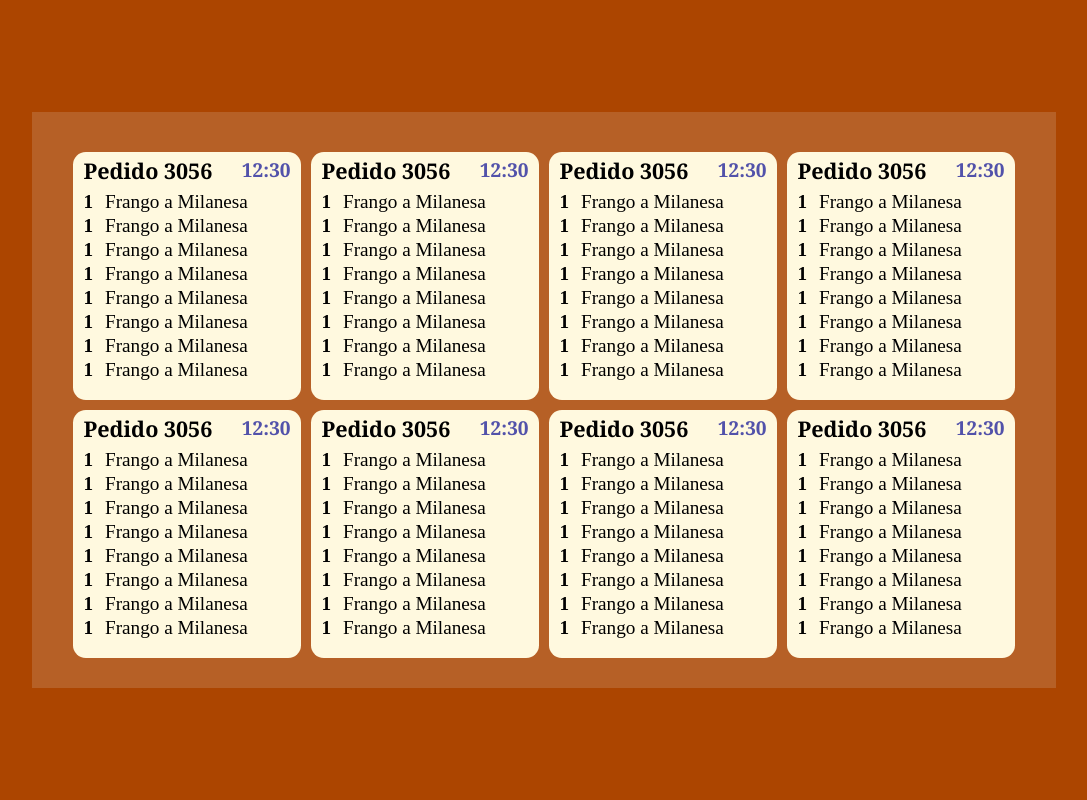
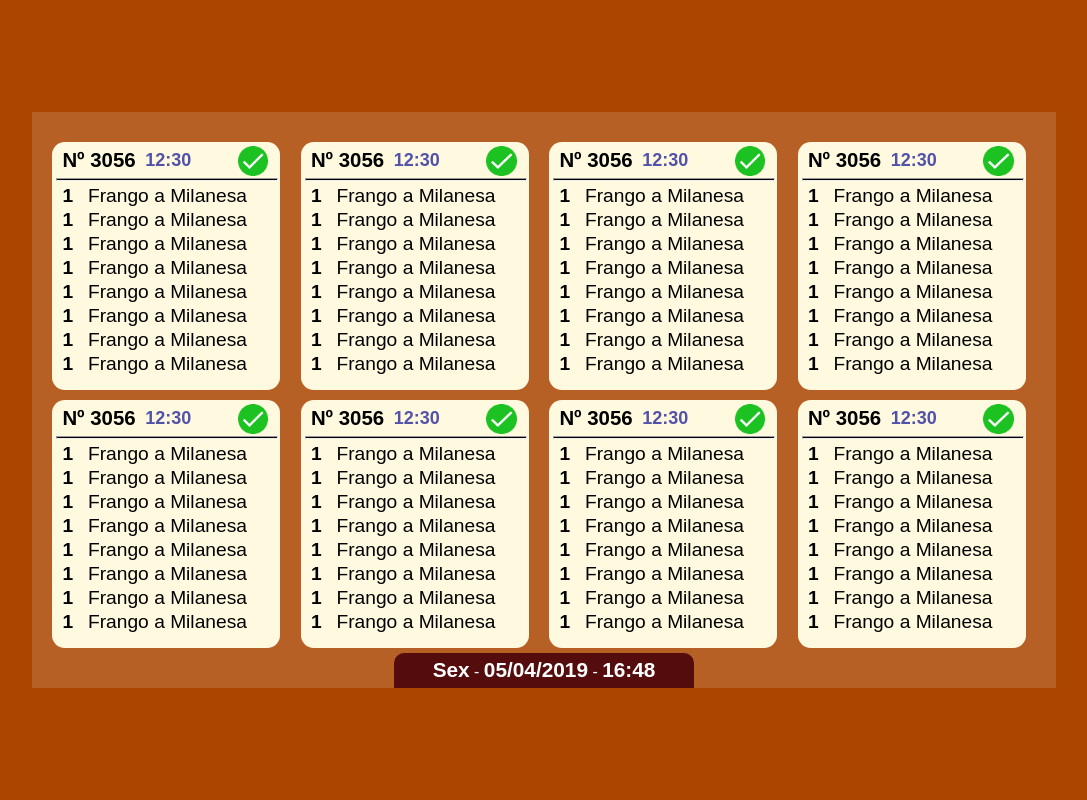
Before and after one commit to luamcortez/fome-zero, a PHP site: page /Tela_pedidos.php in a window 1280 px wide. Shown: the whole page, without its empty margins (96-1183 px from the left). Run offline with PHP 8.4, Linux system fonts and the light colour scheme.

Commit message:
tela de pedidos feita

```diff
--- a/Tela_pedidos.php
+++ b/Tela_pedidos.php
@@ -15,17 +15,18 @@
 	 <meta name="viewport" content="width=device-width, initial-scale=2.0">
  </head>
 
- <body>
+ <body style="font-family: Arial, Helvetica, sans-serif;">
 
-	<div class="container-pedidos">
+	<div class="container-pedidos" style="radius-border: 5px">
 		<div class="grid-container">
 
 
-
-
 			<div class="grid-item">
-				<h1 class="numPedido">Pedido 3056</h1><h1 class="horario">12:30</h1>
-
+				<h1 class="numPedido">Nº 3056</h1>
+				<h1 class="horario">12:30</h1>
+				<input type="image" class="confirmar" alt="Confirmar" src="images/confirma.png">
+				<hr>
+				<div class="item-conteudo">
 					<div>	<h1 class="qtd">1</h1><h2 class="nome">Frango a Milanesa</h2>	</div>
 					<div>	<h1 class="qtd">1</h1><h2 class="nome">Frango a Milanesa</h2>	</div>
 					<div>	<h1 class="qtd">1</h1><h2 class="nome">Frango a Milanesa</h2>	</div>
@@ -34,11 +35,15 @@
 					<div>	<h1 class="qtd">1</h1><h2 class="nome">Frango a Milanesa</h2>	</div>
 					<div>	<h1 class="qtd">1</h1><h2 class="nome">Frango a Milanesa</h2>	</div>
 					<div>	<h1 class="qtd">1</h1><h2 class="nome">Frango a Milanesa</h2>	</div>
+
 				</div>
-
+			</div>
 			<div class="grid-item">
-				<h1 class="numPedido">Pedido 3056</h1><h1 class="horario">12:30</h1>
-
+				<h1 class="numPedido">Nº 3056</h1>
+				<h1 class="horario">12:30</h1>
+				<input type="image" class="confirmar" alt="Confirmar" src="images/confirma.png">
+				<hr>
+				<div class="item-conteudo">
 					<div>	<h1 class="qtd">1</h1><h2 class="nome">Frango a Milanesa</h2>	</div>
 					<div>	<h1 class="qtd">1</h1><h2 class="nome">Frango a Milanesa</h2>	</div>
 					<div>	<h1 class="qtd">1</h1><h2 class="nome">Frango a Milanesa</h2>	</div>
@@ -47,11 +52,16 @@
 					<div>	<h1 class="qtd">1</h1><h2 class="nome">Frango a Milanesa</h2>	</div>
 					<div>	<h1 class="qtd">1</h1><h2 class="nome">Frango a Milanesa</h2>	</div>
 					<div>	<h1 class="qtd">1</h1><h2 class="nome">Frango a Milanesa</h2>	</div>
+
+				</div>
 			</div>
 
 			<div class="grid-item">
-				<h1 class="numPedido">Pedido 3056</h1><h1 class="horario">12:30</h1>
-
+				<h1 class="numPedido">Nº 3056</h1>
+				<h1 class="horario">12:30</h1>
+				<input type="image" class="confirmar" alt="Confirmar" src="images/confirma.png">
+				<hr>
+				<div class="item-conteudo">
 					<div>	<h1 class="qtd">1</h1><h2 class="nome">Frango a Milanesa</h2>	</div>
 					<div>	<h1 class="qtd">1</h1><h2 class="nome">Frango a Milanesa</h2>	</div>
 					<div>	<h1 class="qtd">1</h1><h2 class="nome">Frango a Milanesa</h2>	</div>
@@ -60,11 +70,16 @@
 					<div>	<h1 class="qtd">1</h1><h2 class="nome">Frango a Milanesa</h2>	</div>
 					<div>	<h1 class="qtd">1</h1><h2 class="nome">Frango a Milanesa</h2>	</div>
 					<div>	<h1 class="qtd">1</h1><h2 class="nome">Frango a Milanesa</h2>	</div>
+
+				</div>
 			</div>
 
 			<div class="grid-item">
-				<h1 class="numPedido">Pedido 3056</h1><h1 class="horario">12:30</h1>
-
+				<h1 class="numPedido">Nº 3056</h1>
+				<h1 class="horario">12:30</h1>
+				<input type="image" class="confirmar" alt="Confirmar" src="images/confirma.png">
+				<hr>
+				<div class="item-conteudo">
 					<div>	<h1 class="qtd">1</h1><h2 class="nome">Frango a Milanesa</h2>	</div>
 					<div>	<h1 class="qtd">1</h1><h2 class="nome">Frango a Milanesa</h2>	</div>
 					<div>	<h1 class="qtd">1</h1><h2 class="nome">Frango a Milanesa</h2>	</div>
@@ -73,11 +88,16 @@
 					<div>	<h1 class="qtd">1</h1><h2 class="nome">Frango a Milanesa</h2>	</div>
 					<div>	<h1 class="qtd">1</h1><h2 class="nome">Frango a Milanesa</h2>	</div>
 					<div>	<h1 class="qtd">1</h1><h2 class="nome">Frango a Milanesa</h2>	</div>
+
+				</div>
 			</div>
 
 			<div class="grid-item">
-				<h1 class="numPedido">Pedido 3056</h1><h1 class="horario">12:30</h1>
-
+				<h1 class="numPedido">Nº 3056</h1>
+				<h1 class="horario">12:30</h1>
+				<input type="image" class="confirmar" alt="Confirmar" src="images/confirma.png">
+				<hr>
+				<div class="item-conteudo">
 					<div>	<h1 class="qtd">1</h1><h2 class="nome">Frango a Milanesa</h2>	</div>
 					<div>	<h1 class="qtd">1</h1><h2 class="nome">Frango a Milanesa</h2>	</div>
 					<div>	<h1 class="qtd">1</h1><h2 class="nome">Frango a Milanesa</h2>	</div>
@@ -86,11 +106,16 @@
 					<div>	<h1 class="qtd">1</h1><h2 class="nome">Frango a Milanesa</h2>	</div>
 					<div>	<h1 class="qtd">1</h1><h2 class="nome">Frango a Milanesa</h2>	</div>
 					<div>	<h1 class="qtd">1</h1><h2 class="nome">Frango a Milanesa</h2>	</div>
+
+				</div>
 			</div>
 
 			<div class="grid-item">
-				<h1 class="numPedido">Pedido 3056</h1><h1 class="horario">12:30</h1>
-
+				<h1 class="numPedido">Nº 3056</h1>
+				<h1 class="horario">12:30</h1>
+				<input type="image" class="confirmar" alt="Confirmar" src="images/confirma.png">
+				<hr>
+				<div class="item-conteudo">
 					<div>	<h1 class="qtd">1</h1><h2 class="nome">Frango a Milanesa</h2>	</div>
 					<div>	<h1 class="qtd">1</h1><h2 class="nome">Frango a Milanesa</h2>	</div>
 					<div>	<h1 class="qtd">1</h1><h2 class="nome">Frango a Milanesa</h2>	</div>
@@ -99,11 +124,16 @@
 					<div>	<h1 class="qtd">1</h1><h2 class="nome">Frango a Milanesa</h2>	</div>
 					<div>	<h1 class="qtd">1</h1><h2 class="nome">Frango a Milanesa</h2>	</div>
 					<div>	<h1 class="qtd">1</h1><h2 class="nome">Frango a Milanesa</h2>	</div>
+
+				</div>
 			</div>
 
 			<div class="grid-item">
-				<h1 class="numPedido">Pedido 3056</h1><h1 class="horario">12:30</h1>
-
+				<h1 class="numPedido">Nº 3056</h1>
+				<h1 class="horario">12:30</h1>
+				<input type="image" class="confirmar" alt="Confirmar" src="images/confirma.png">
+				<hr>
+				<div class="item-conteudo">
 					<div>	<h1 class="qtd">1</h1><h2 class="nome">Frango a Milanesa</h2>	</div>
 					<div>	<h1 class="qtd">1</h1><h2 class="nome">Frango a Milanesa</h2>	</div>
 					<div>	<h1 class="qtd">1</h1><h2 class="nome">Frango a Milanesa</h2>	</div>
@@ -112,11 +142,16 @@
 					<div>	<h1 class="qtd">1</h1><h2 class="nome">Frango a Milanesa</h2>	</div>
 					<div>	<h1 class="qtd">1</h1><h2 class="nome">Frango a Milanesa</h2>	</div>
 					<div>	<h1 class="qtd">1</h1><h2 class="nome">Frango a Milanesa</h2>	</div>
+
+				</div>
 			</div>
 
 			<div class="grid-item">
-				<h1 class="numPedido">Pedido 3056</h1><h1 class="horario">12:30</h1>
-
+				<h1 class="numPedido">Nº 3056</h1>
+				<h1 class="horario">12:30</h1>
+				<input type="image" class="confirmar" alt="Confirmar" src="images/confirma.png">
+				<hr>
+				<div class="item-conteudo">
 					<div>	<h1 class="qtd">1</h1><h2 class="nome">Frango a Milanesa</h2>	</div>
 					<div>	<h1 class="qtd">1</h1><h2 class="nome">Frango a Milanesa</h2>	</div>
 					<div>	<h1 class="qtd">1</h1><h2 class="nome">Frango a Milanesa</h2>	</div>
@@ -125,12 +160,16 @@
 					<div>	<h1 class="qtd">1</h1><h2 class="nome">Frango a Milanesa</h2>	</div>
 					<div>	<h1 class="qtd">1</h1><h2 class="nome">Frango a Milanesa</h2>	</div>
 					<div>	<h1 class="qtd">1</h1><h2 class="nome">Frango a Milanesa</h2>	</div>
+
+				</div>
 			</div>
 
 
 
+		</div>
 
-		</div>
+		<div class="barra"><h1 id="dia">Sex</h1> - <h1 id="data">05/04/2019</h1> - <h1 id="hora">16:48</h1></div>
+
 	</div>
  </body>
  </html>
--- a/css/style.css
+++ b/css/style.css
@@ -595,13 +595,14 @@ input[type=number]::-webkit-outer-spin-button {
 
 /* Tela de Pedidos */
 .grid-container {
-  display: grid;
+    display: grid;
   grid-column-gap: 10px;
   grid-template-columns: auto auto auto auto;
   padding: 20px;
   grid-row-gap: 10px;
   justify-content: safe;
   align-content: space-evenly;
+  transform: translateY(-10px);
 
 }
 
@@ -619,19 +620,49 @@ input[type=number]::-webkit-outer-spin-button {
   transform: translateY(25px);
 }
 
+.item-conteudo{
+  transform: translateY(8px);
+  height: 262px;
+  top: 30px;
+  overflow: auto;
+  overflow-x: hidden;
+}
 
-.grid-item > div {
+.item-conteudo::-webkit-scrollbar {
+  width: .3em;
+}
+
+.item-conteudo::-webkit-scrollbar-track-piece {
+
+  background: rgba(161, 119, 104, 0.267);
+  border-radius: 5px;
+}
+.item-conteudo::-webkit-scrollbar-thumb {
+  background: rgb(85, 63, 55);
+  border-radius: 5px;
+}
+
+.item-conteudo > div {
   position: relative;
   display: block;
   left: 5px;
-  top: 40px;
+  top: 3px;
   height: 30px;
   width: 260px;
 }
 
+.grid-item > hr{
+  top: 10px;
+  height: 1px;
+  position: relative;
+  display: block;
+  width: 275px;
+  color: black;
+  background-color: black;
+  margin: 0;
+}
 
 .container-pedidos{
-
   position: absolute;
   background-color: rgba(240, 248, 255, 0.15);
   height: 576px;
@@ -640,30 +671,34 @@ input[type=number]::-webkit-outer-spin-button {
   margin-left: -512px;
   top: 50%;
   margin-top: -288px;
-  justify-items: center;
-  vertical-align: center;
-
 }
 
 .numPedido{
-  font-family: Cambria, Cochin, Georgia, Times, 'Times New Roman', serif;
   font-weight: 800;
-  font-size: 0.9em;
+  font-size: 0.85em;
   padding-left: 8px;
   padding-top: 5px;
   display: inline;
   float: left;
+
 }
 
 .horario{
-  font-family: Cambria, Cochin, Georgia, Times, 'Times New Roman', serif;
   font-weight: 800;
-  font-size: 0.8em;
+  font-size: 0.75em;
   color: rgb(82, 82, 170);
-  padding-right: 8px;
-  padding-top: 5px;
   display: inline;
-  float: right;
+  padding-left: 12px;
+
+}
+
+.confirmar {
+  position: absolute;
+  display: inline;
+  height: 38px;
+  width: 38px;
+  right: 15px;
+  transform: translateY(-25px);
 }
 
 .qtd{
@@ -678,7 +713,30 @@ input[type=number]::-webkit-outer-spin-button {
 .nome{
   font-size: 0.8em;
   display: inline;
-  left: 30px;
+  left: 35px;
   top: 5px;
   position: absolute;
 }
+
+.barra{
+  text-align: center;
+  position: absolute;
+  bottom: 0;
+  right: 50%;
+  width: 300px;
+  height: 28px;
+  padding-top: 7px;
+  border-top-right-radius: 10px;
+  border-top-left-radius: 10px;
+  margin-right: -150px;
+  color: white;
+  background-color: #540C0C;
+}
+
+.barra > h1 {
+  display: inline;
+  color: white;
+  font-weight: 600;
+  margin-top: 10px;
+  font-size: 1.3em;
+}
```
Also changed, not shown: images/confirma.png (added). Lines whose indentation alone changed are shown as unchanged.
